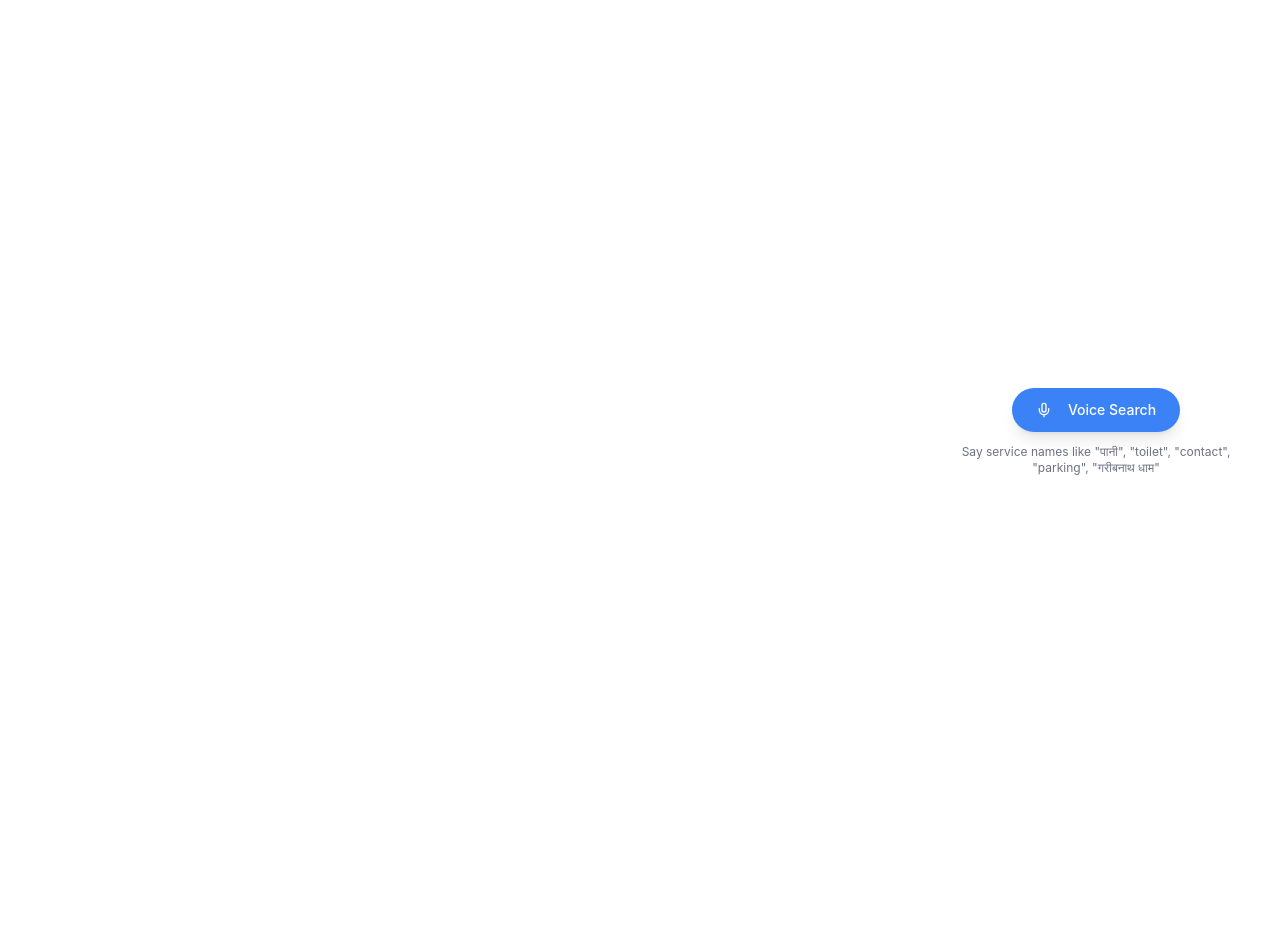
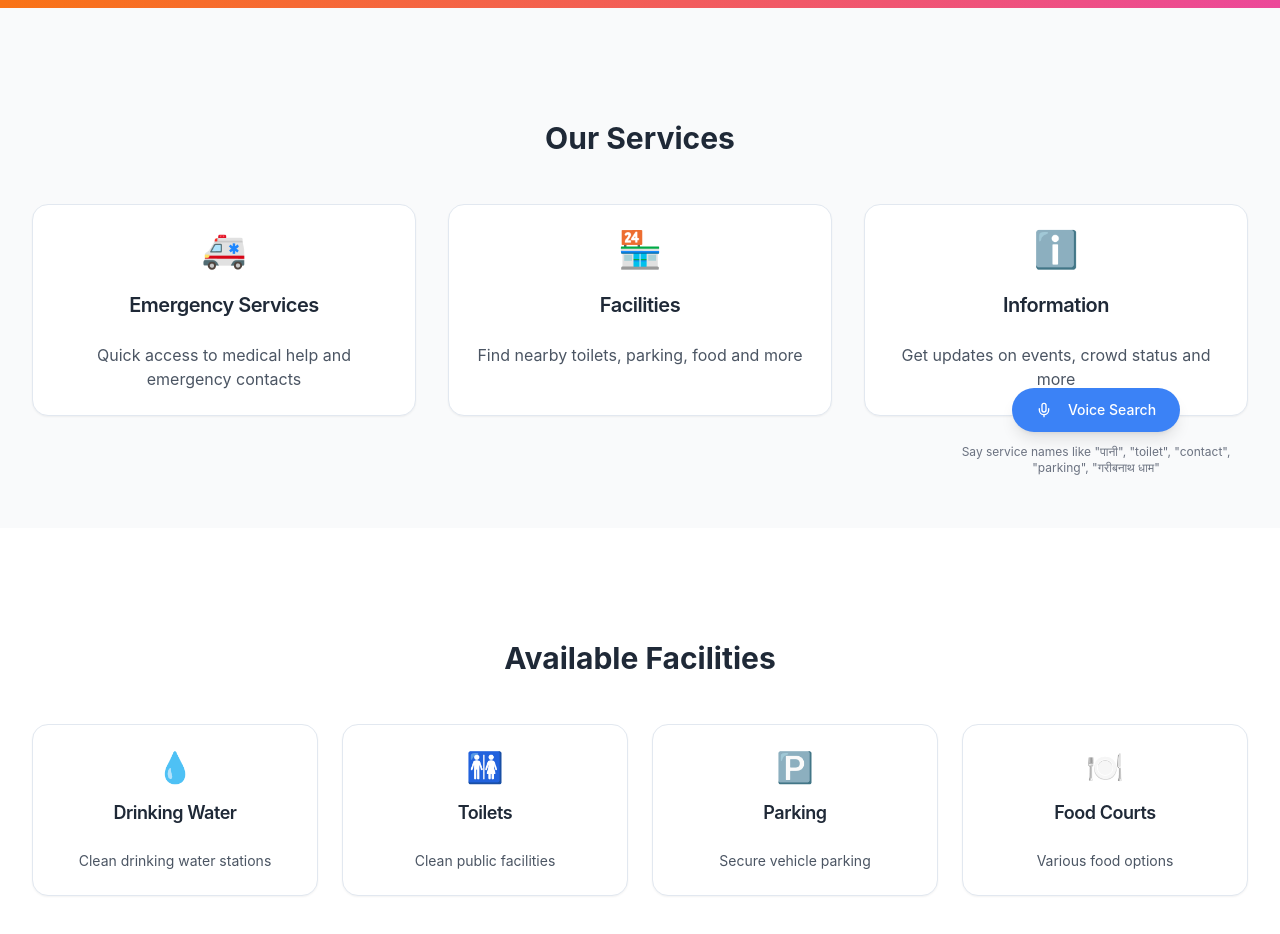
Before and after one commit to Kumar-rahul18/mela-muz-app-guide, a React (Vite) app: page / in a window 1280 px wide. Shown: the part 300-1234 px from the top of the page. Before the commit the page ends 800 px from the top, so only its background shows below. Built offline with nearby package versions, Linux system fonts and the light colour scheme.

Commit message:
Fix: Resolve module import errors in Index.tsx
Fixes several module import errors in `src/pages/Index.tsx` by ensuring correct import paths and addressing the missing 'Contact' export from `ContactCategoryFilter`. Also addresses missing type declarations for 'framer-motion' and 'react-fast-marquee'.

```diff
--- a/package.json
+++ b/package.json
@@ -50,12 +50,14 @@
     "cmdk": "^1.0.0",
     "date-fns": "^3.6.0",
     "embla-carousel-react": "^8.3.0",
+    "framer-motion": "^12.23.0",
     "input-otp": "^1.2.4",
     "lucide-react": "^0.462.0",
     "next-themes": "^0.3.0",
     "react": "^18.3.1",
     "react-day-picker": "^8.10.1",
     "react-dom": "^18.3.1",
+    "react-fast-marquee": "^1.6.5",
     "react-hook-form": "^7.53.0",
     "react-resizable-panels": "^2.1.3",
     "react-router-dom": "^6.26.2",
--- /dev/null
+++ b/src/components/FacilitySection.tsx
@@ -0,0 +1,53 @@
+
+import React from 'react';
+import { Card, CardContent, CardHeader, CardTitle } from '@/components/ui/card';
+
+const FacilitySection = () => {
+  const facilities = [
+    {
+      name: 'Drinking Water',
+      description: 'Clean drinking water stations',
+      icon: '💧'
+    },
+    {
+      name: 'Toilets',
+      description: 'Clean public facilities',
+      icon: '🚻'
+    },
+    {
+      name: 'Parking',
+      description: 'Secure vehicle parking',
+      icon: '🅿️'
+    },
+    {
+      name: 'Food Courts',
+      description: 'Various food options',
+      icon: '🍽️'
+    }
+  ];
+
+  return (
+    <section className="py-16">
+      <div className="container mx-auto px-4">
+        <h2 className="text-3xl font-bold text-center mb-12 text-gray-800">
+          Available Facilities
+        </h2>
+        <div className="grid grid-cols-1 md:grid-cols-2 lg:grid-cols-4 gap-6">
+          {facilities.map((facility, index) => (
+            <Card key={index} className="text-center hover:shadow-lg transition-shadow">
+              <CardHeader>
+                <div className="text-3xl mb-2">{facility.icon}</div>
+                <CardTitle className="text-lg text-gray-800">{facility.name}</CardTitle>
+              </CardHeader>
+              <CardContent>
+                <p className="text-gray-600 text-sm">{facility.description}</p>
+              </CardContent>
+            </Card>
+          ))}
+        </div>
+      </div>
+    </section>
+  );
+};
+
+export default FacilitySection;
--- /dev/null
+++ b/src/components/HeroSection.tsx
@@ -0,0 +1,19 @@
+
+import React from 'react';
+
+const HeroSection = () => {
+  return (
+    <section className="bg-gradient-to-r from-orange-500 to-pink-500 text-white py-20">
+      <div className="container mx-auto px-4 text-center">
+        <h1 className="text-4xl md:text-6xl font-bold mb-6">
+          Welcome to Mela
+        </h1>
+        <p className="text-xl md:text-2xl mb-8">
+          Your guide to the festival experience
+        </p>
+      </div>
+    </section>
+  );
+};
+
+export default HeroSection;
--- /dev/null
+++ b/src/components/ServicesSection.tsx
@@ -0,0 +1,48 @@
+
+import React from 'react';
+import { Card, CardContent, CardHeader, CardTitle } from '@/components/ui/card';
+
+const ServicesSection = () => {
+  const services = [
+    {
+      title: 'Emergency Services',
+      description: 'Quick access to medical help and emergency contacts',
+      icon: '🚑'
+    },
+    {
+      title: 'Facilities',
+      description: 'Find nearby toilets, parking, food and more',
+      icon: '🏪'
+    },
+    {
+      title: 'Information',
+      description: 'Get updates on events, crowd status and more',
+      icon: 'ℹ️'
+    }
+  ];
+
+  return (
+    <section className="py-16">
+      <div className="container mx-auto px-4">
+        <h2 className="text-3xl font-bold text-center mb-12 text-gray-800">
+          Our Services
+        </h2>
+        <div className="grid grid-cols-1 md:grid-cols-3 gap-8">
+          {services.map((service, index) => (
+            <Card key={index} className="text-center hover:shadow-lg transition-shadow">
+              <CardHeader>
+                <div className="text-4xl mb-4">{service.icon}</div>
+                <CardTitle className="text-xl text-gray-800">{service.title}</CardTitle>
+              </CardHeader>
+              <CardContent>
+                <p className="text-gray-600">{service.description}</p>
+              </CardContent>
+            </Card>
+          ))}
+        </div>
+      </div>
+    </section>
+  );
+};
+
+export default ServicesSection;
```
Also changed, not shown: src/pages/Index.tsx (+14 -1 lines), 1 other file (tests, documents, lock files or other folders).
